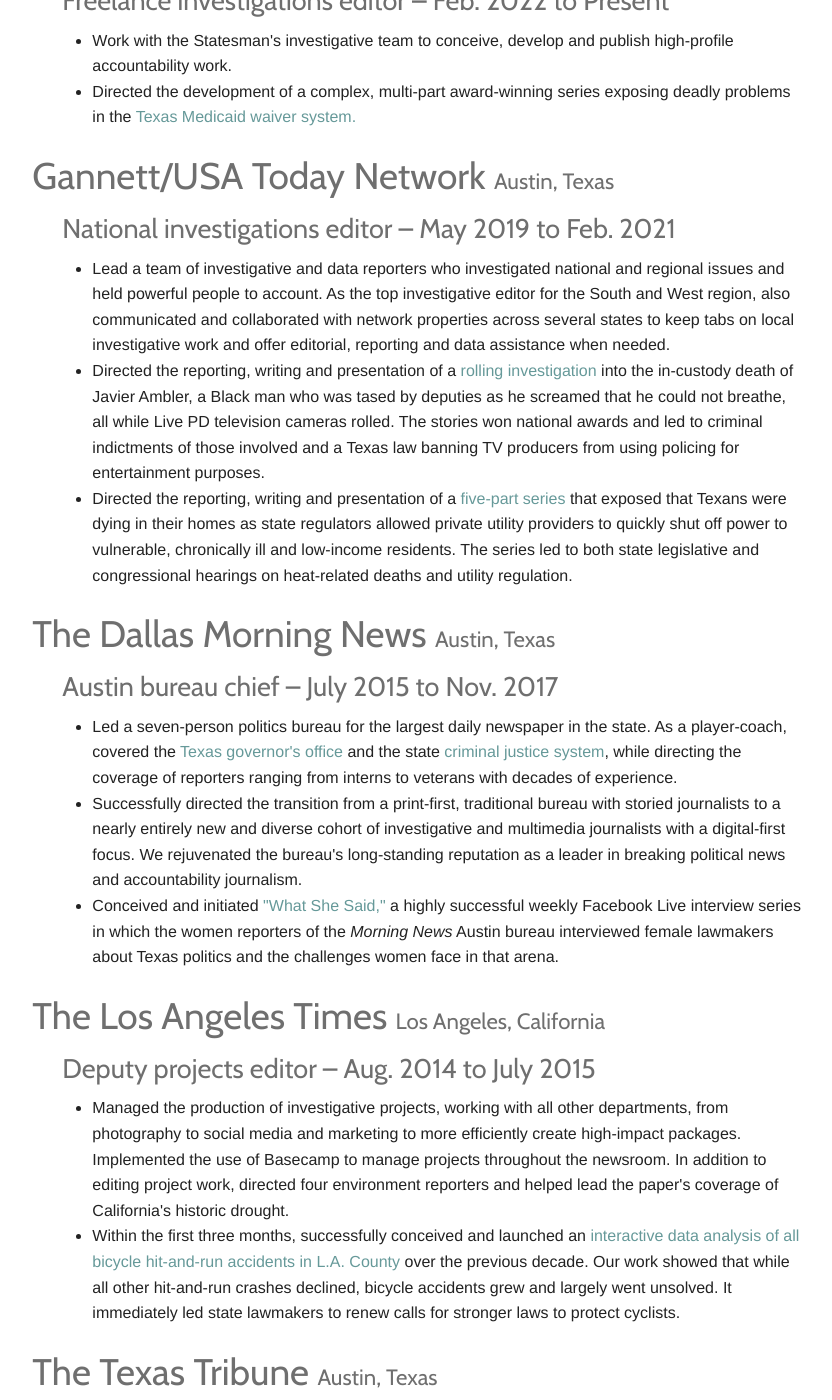
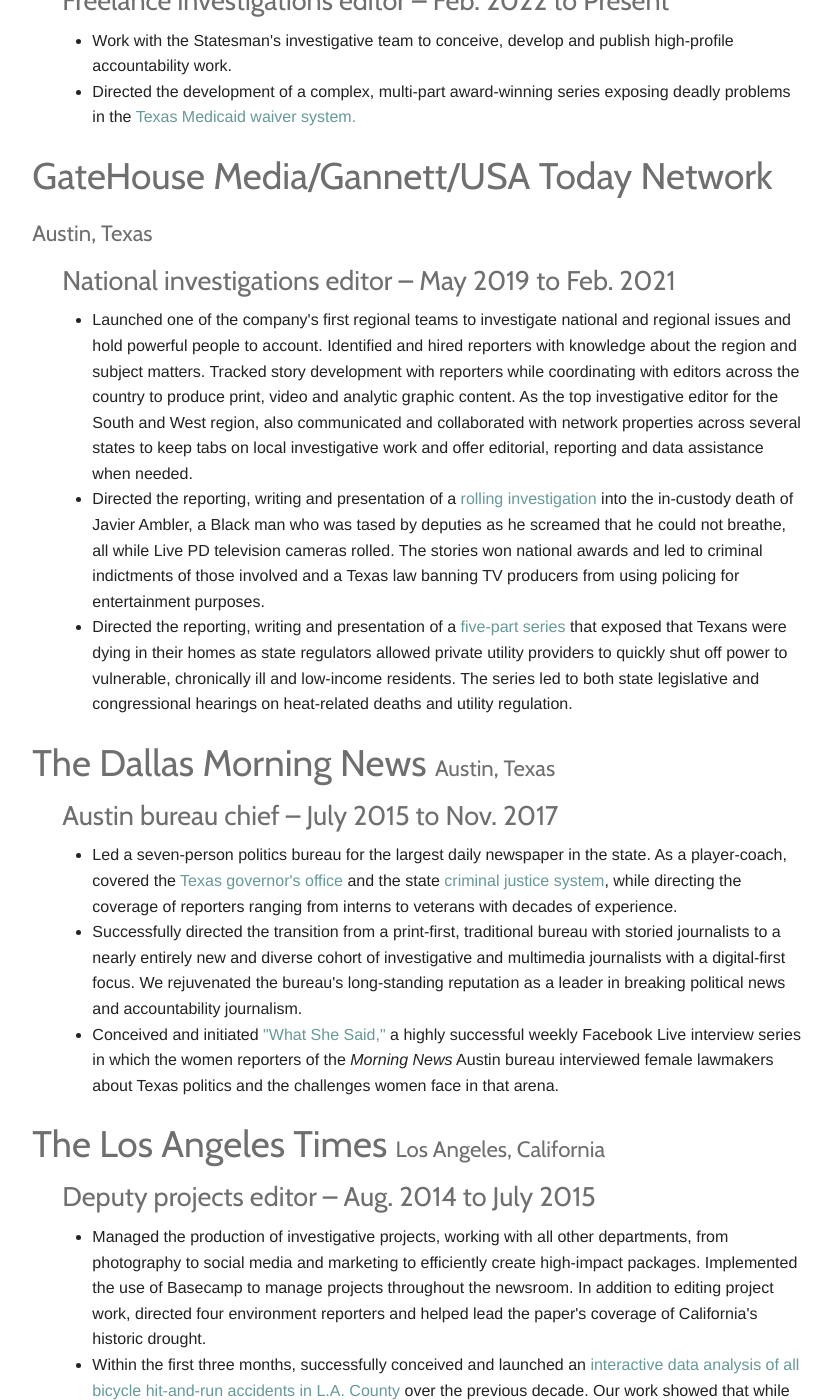
Before and after one commit to BrandiGrissom/resume, a Jekyll site: the page built from index.html, in a window 1280 px wide and 1400 px high, scrolled down 307 px. Shown: the whole window, without its empty margins (236-1068 px from the left). Built offline with Jekyll 4.4.1, drawn with Linux system fonts in a browser that asks for light colours; some of the changed text lies outside the part shown.

Commit message:
Update index.html
Added info about work to launch Trib and the Gatehouse investigative team

```diff
--- a/index.html
+++ b/index.html
@@ -30,14 +30,14 @@
 
 
     <h2 class="subheader">
-      Gannett/USA Today Network
+      GateHouse Media/Gannett/USA Today Network
       <small>Austin, Texas</small>
     </h2>
 
     <h3 class="subheader">National investigations editor – May 2019 to Feb. 2021</h3>
 
     <ul>
-      <li>Lead a team of investigative and data reporters who investigated national and regional issues and held powerful people to account. As the top investigative editor for the South and West region, also communicated and collaborated with network properties across several states to keep tabs on local investigative work and offer editorial, reporting and data assistance when needed.
+      <li>Launched one of the company's first regional teams to investigate national and regional issues and hold powerful people to account. Identified and hired reporters with knowledge about the region and subject matters. Tracked story development with reporters while coordinating with editors across the country to produce print, video and analytic graphic content. As the top investigative editor for the South and West region, also communicated and collaborated with network properties across several states to keep tabs on local investigative work and offer editorial, reporting and data assistance when needed.
       <li>Directed the reporting, writing and presentation of a <a href="https://www.statesman.com/story/lifestyle/public-safety/2020/06/08/austin-area-police-chase-ends-in-death-as-lsquolive-pdrsquo-cameras-roll/43273631/">rolling investigation</a> into the in-custody death of Javier Ambler, a Black man who was tased by deputies as he screamed that he could not breathe, all while Live PD television cameras rolled. The stories won national awards and led to criminal indictments of those involved and a Texas law banning TV producers from using policing for entertainment purposes.
       <li>Directed the reporting, writing and presentation of a <a href="https://stories.usatodaynetwork.com/hostagetoheat/texas-heat-summer-temperatures-electricity-power-cut-off/site/gatehousenews.com">five-part series</a> that exposed that Texans were dying in their homes as state regulators allowed private utility providers to quickly shut off power to vulnerable, chronically ill and low-income residents. The series led to both state legislative and congressional hearings on heat-related deaths and utility regulation.
 
@@ -65,7 +65,7 @@
     <h3 class="subheader">Deputy projects editor – Aug. 2014 to July 2015</h3>
 
     <ul>
-      <li>Managed the production of investigative projects, working with all other departments, from photography to social media and marketing to more efficiently create high-impact packages. Implemented the use of Basecamp to manage projects throughout the newsroom. In addition to editing project work, directed four environment reporters and helped lead the paper's coverage of California's historic drought.</li>
+      <li>Managed the production of investigative projects, working with all other departments, from photography to social media and marketing to efficiently create high-impact packages. Implemented the use of Basecamp to manage projects throughout the newsroom. In addition to editing project work, directed four environment reporters and helped lead the paper's coverage of California's historic drought.</li>
       <li>Within the first three months, successfully conceived and launched an <a href="http://graphics.latimes.com/la-bike-hit-and-runs/">interactive data analysis of all bicycle hit-and-run accidents in L.A. County</a> over the previous decade. Our work showed that while all other hit-and-run crashes declined, bicycle accidents grew and largely went unsolved. It immediately led state lawmakers to renew calls for stronger laws to protect cyclists.
       </li>
     </ul>
@@ -115,10 +115,10 @@
     <ul>
 
       <li>
-        Covered border security, immigration and criminal justice
-        beats with a focus on Texas politics and policy. Simultaneously managed
-        the Tribune’s internship program, working with up to 10 interns each
-        semester. Balanced reporting with a key editing role.
+        One of nine founding employees, helped <a href="https://www.texastribune.org/2009/11/03/the-texas-tribune-launches/">launch</a> one of the first nonprofit, nonpartisan online news outlets in the nation, which is now considered a model for digital-first journalism and sustainability. Balanced reporting duties with a key editing role, helping to develop processes and tracking systems for content development and production. Covered border security, immigration and criminal justice
+        beats with a focus on Texas politics and policy. Also managed
+        the Tribune’s internship program, identifying, hiring and managing up to 10 interns each
+        semester.
       </li>
 
       <li>
```
